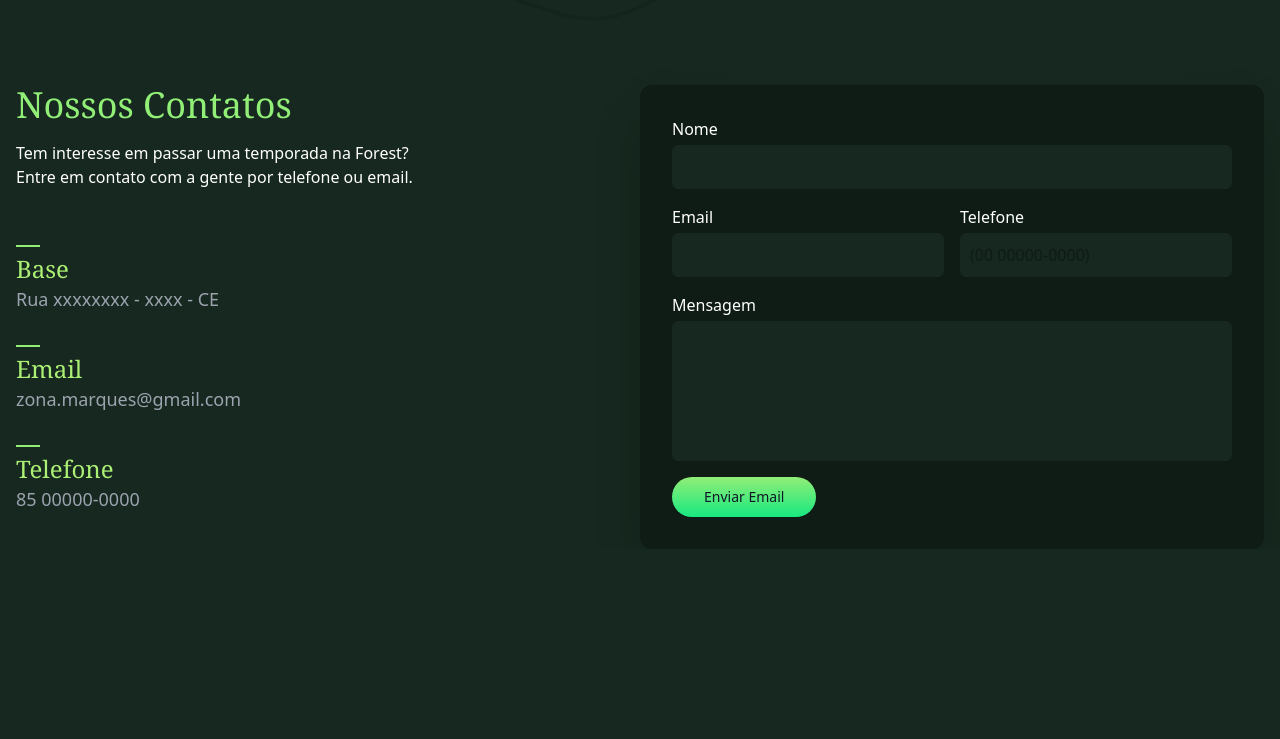
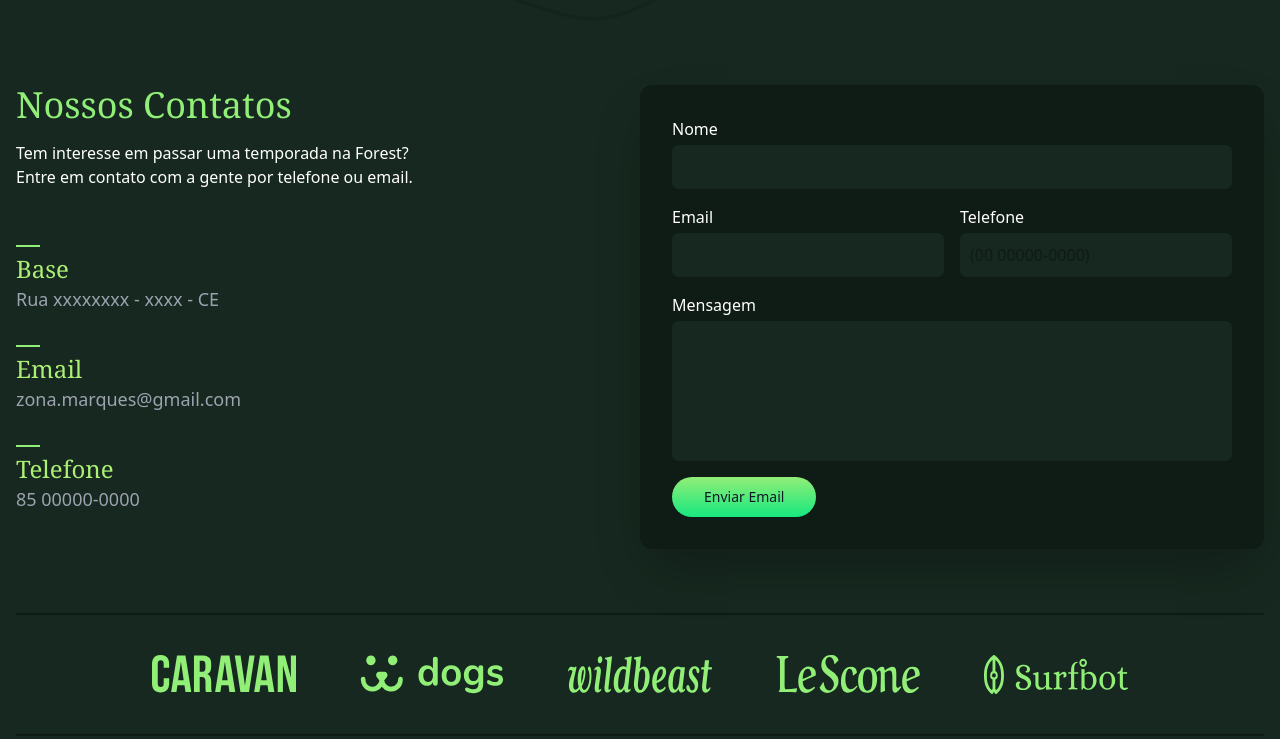
Before and after one commit to MauroFJ/forest-tailwind, a website: page src/index.html in a window 1280 px wide. Shown: the part 3660-4399 px from the top of the page. Before the commit the page ends 4209 px from the top, so only its background shows below. Drawn offline with Linux system fonts and the light colour scheme.

Commit message:
feat: added section parcerias

```diff
--- a/src/index.html
+++ b/src/index.html
@@ -172,7 +172,7 @@
     </div>
   </section>
 
-  <section class="container grid grid-cols-2">
+  <section id="contato" class="container grid grid-cols-2">
     <div>
       <h1 class="text-4xl text-verde-claro font-serif text-balance mb-4">Nossos Contatos</h1>
       <p class="text-branco text-balance mb-10">Tem interesse em passar uma temporada na Forest? Entre em contato com a gente por telefone ou email.</p>
@@ -215,4 +215,14 @@
       <button class="place-self-start bg-gradient-to-b from-verde-claro to-verde hover:bg-gradient-to-b hover:from-verde-claro2 hover:to-verde text-gray-900 hover:text-preto text-sm font-normal capitalize rounded-full py-[10px] px-8 hover:shadow-2xl">Enviar Email</button>
     </form>
   </section>
+
+  <section id="parcerias" class="container my-16">
+    <div class="flex justify-center gap-16 border-y-2 border-verde-escuro *:w-36 py-10">
+      <img src="img/parceiros/caravan.svg" alt="">
+      <img src="img/parceiros/dogs.svg" alt="">
+      <img src="img/parceiros/wildbeast.svg" alt="">
+      <img src="img/parceiros/lescone.svg" alt="">
+      <img src="img/parceiros/surfbot.svg" alt="">
+    </div>
+  </section>
 </body>
```
Also changed, not shown: src/output.css.
